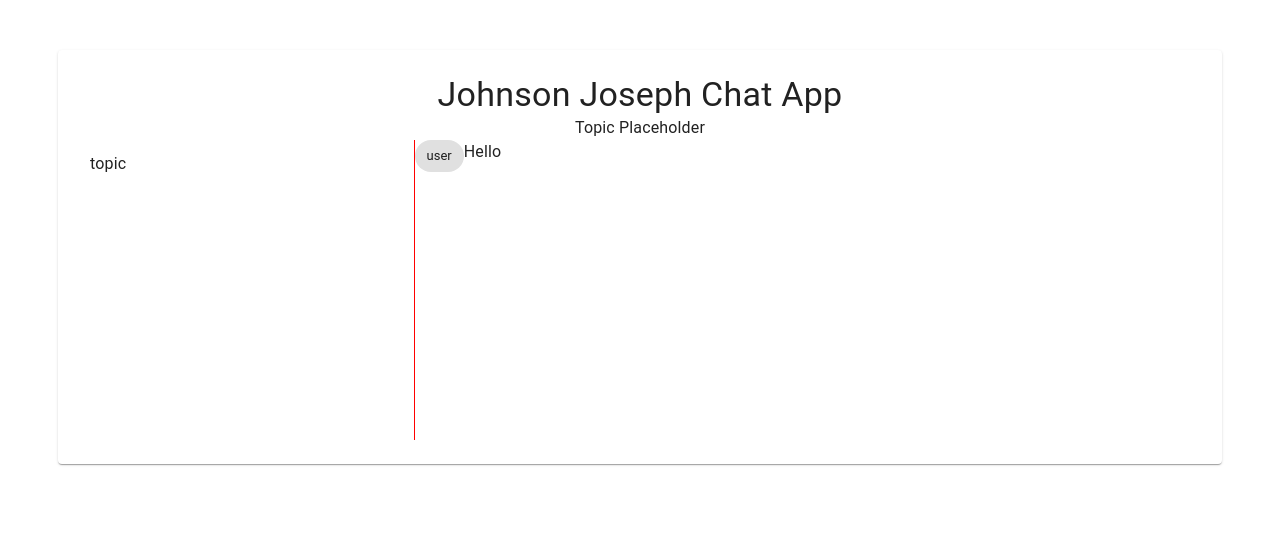
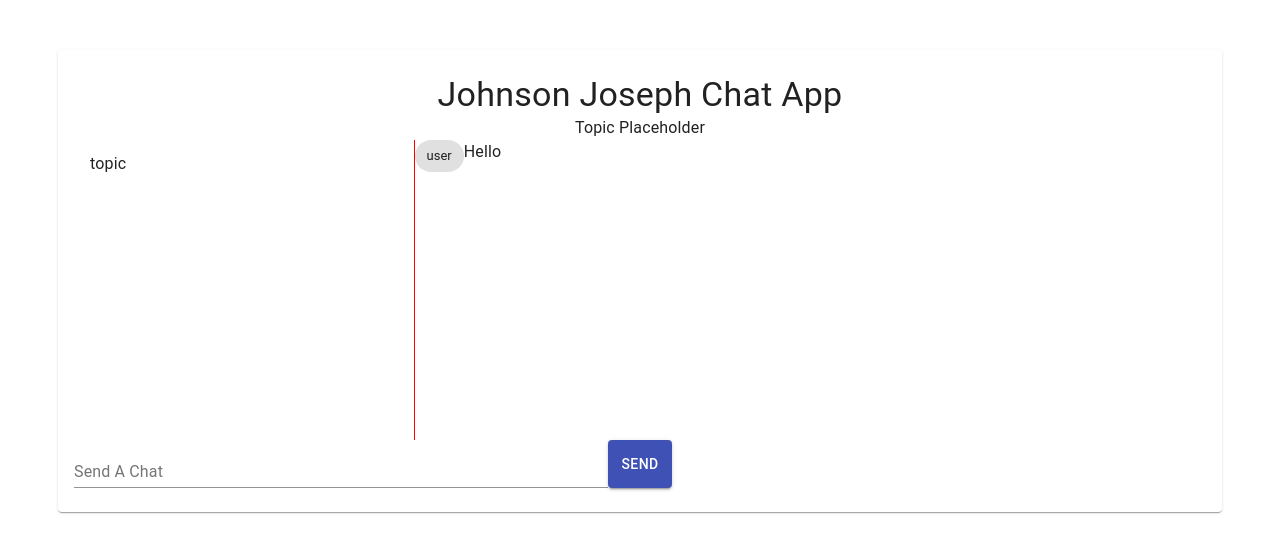
Before and after one commit to ssiarules/chatbotapp, a React (Create React App) app: page / in a window 1280 px wide. Shown: the top 552 px of the page. Built offline with nearby package versions, Linux system fonts and the light colour scheme.

Commit message:
imported button, textfield from material ui, created HOOK to capture initial state

```diff
--- a/src/Dashboard.js
+++ b/src/Dashboard.js
@@ -5,8 +5,9 @@ import Typography from '@material-ui/core/Typography';
 import List from '@material-ui/core/List';
 import ListItem, { ListItemProps } from '@material-ui/core/ListItem';
 import ListItemText from '@material-ui/core/ListItemText';
-
 import Chip from '@material-ui/core/Chip';
+import Button from '@material-ui/core/Button';
+import TextField from '@material-ui/core/TextField';
 
 
 const useStyles = makeStyles((theme => ({
@@ -40,6 +41,13 @@ const useStyles = makeStyles((theme => ({
 export default function Dashboard(){
 
     const classes = useStyles();
+
+    /*React Hook: initializing a state to nothing and then we are passing the empty string into
+    //Textvalue which is our initial state and when we want to update we just have to call this function.
+    //so you state is returning a tuple( A single row of a table, which contains a single record for that relation )
+     //first current value and second our update function
+*/
+    const [ textValue, changeTextValue] = React.useState ('');
 
     return (
         <div>
@@ -77,6 +85,17 @@ export default function Dashboard(){
 
            </div>
            <div className={classes.flex} >
+
+                <TextField
+                 label="Send A Chat"
+                 className={classes.chatBox}
+                 value={textValue}
+                 onChange={e => changeTextValue(e.target.value)}
+
+                    />
+               <Button variant="contained" color="primary">
+                SEND
+               </Button>
             <div className={classes.chatBox}></div>
 
               </div>
```
